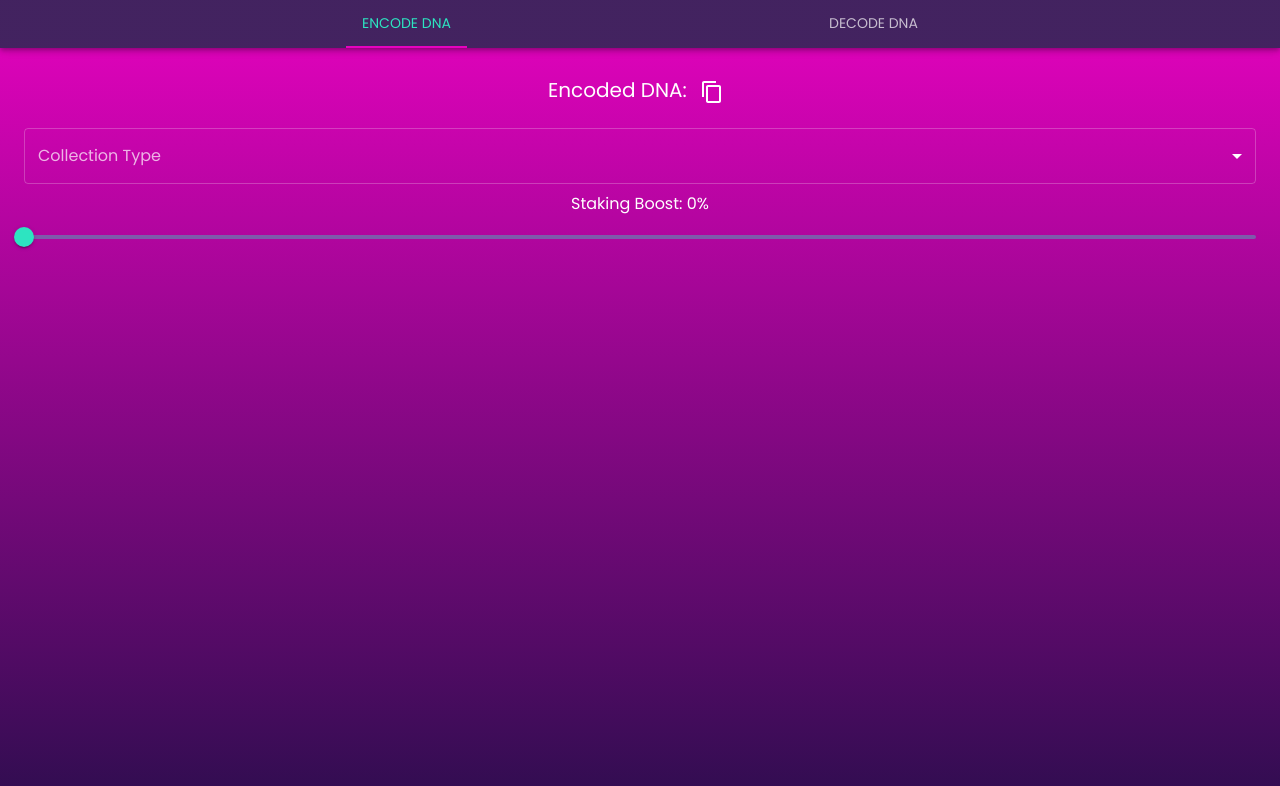
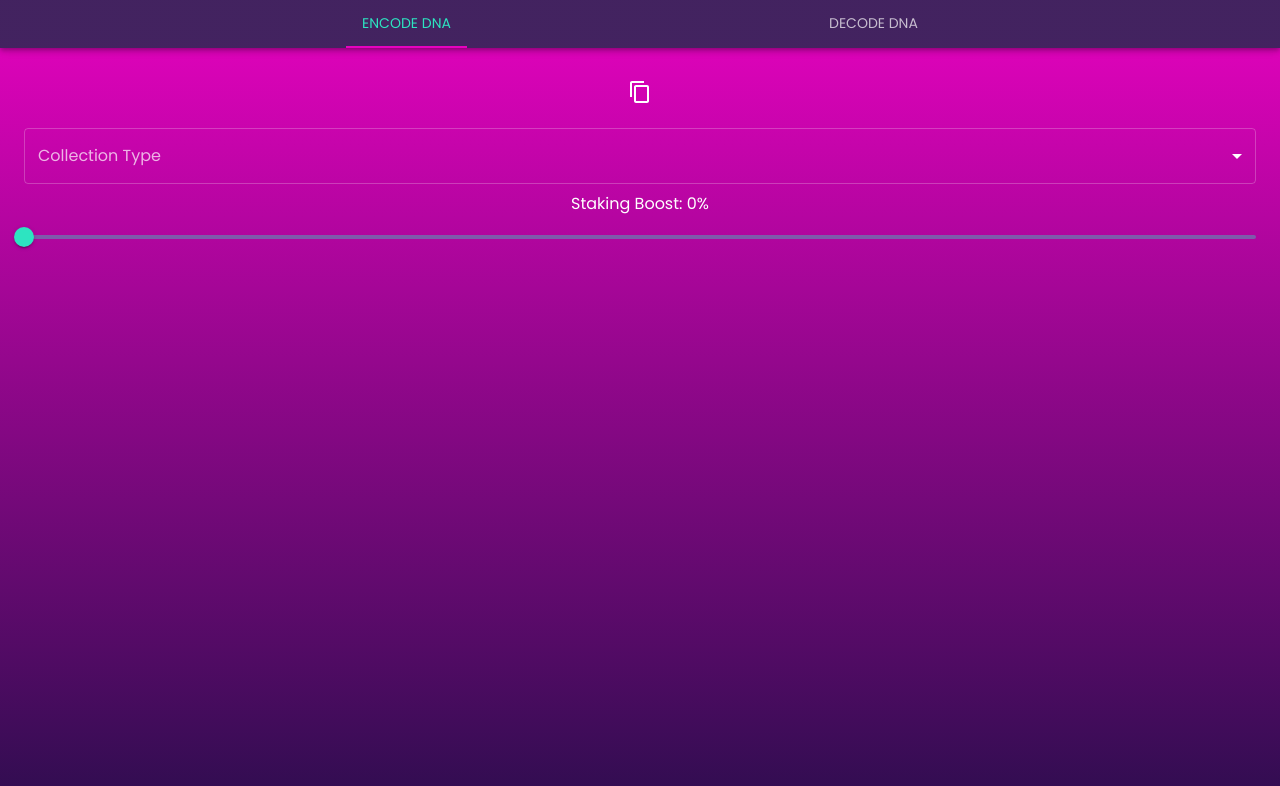
Before and after one commit to Kondux/genome-lab, a React (Create React App) app: page / in a window 1280 px wide. Shown: the top 786 px of the page. Built offline with nearby package versions, Linux system fonts and the light colour scheme.

Commit message:
Updated favicon and styling

```diff
--- a/package.json
+++ b/package.json
@@ -15,7 +15,7 @@
 		"react-scripts": "5.0.1",
 		"web-vitals": "^2.1.4"
 	},
-	"homepage": "https://kondux.github.io/kNFT-DNA-Encoder",
+	"homepage": "https://kondux.github.io/genome-lab",
 	"scripts": {
 		"format": "prettier --write .",
 		"predeploy": "npm run build",
@@ -45,6 +45,7 @@
 	},
 	"devDependencies": {
 		"@babel/plugin-proposal-private-property-in-object": "^7.21.11",
+		"@babel/plugin-transform-private-property-in-object": "^7.23.4",
 		"gh-pages": "^6.1.0",
 		"prettier": "^3.1.1"
 	}
--- a/src/components/DNAEncoder/DNAEncoder.jsx
+++ b/src/components/DNAEncoder/DNAEncoder.jsx
@@ -16,7 +16,6 @@ import { ContentCopy } from '@mui/icons-material';
 import geneColorPalette from '../../data/gene_color_pallet.json';
 
 // Encoder functions
-
 const encodeInt = (value, byteSize) => {
 	return parseInt(value)
 		.toString(16)
@@ -197,7 +196,7 @@ function DNAEncoder() {
 	return (
 		<div>
 			<Typography variant='h6'>
-				Encoded DNA: {encodeDNA()}
+				{encodeDNA()}
 				<IconButton onClick={handleCopyToClipboard} aria-label='copy'>
 					<ContentCopy />
 				</IconButton>
--- a/src/theme.js
+++ b/src/theme.js
@@ -76,6 +76,13 @@ const theme = createTheme({
 				},
 			},
 		},
+		MuiFormControl: {
+			styleOverrides: {
+					root: {
+						textAlign: 'left',
+					},
+				},
+		}
 	},
 });
 
```
Also changed, not shown: 2 other files (tests, documents, lock files or other folders).
